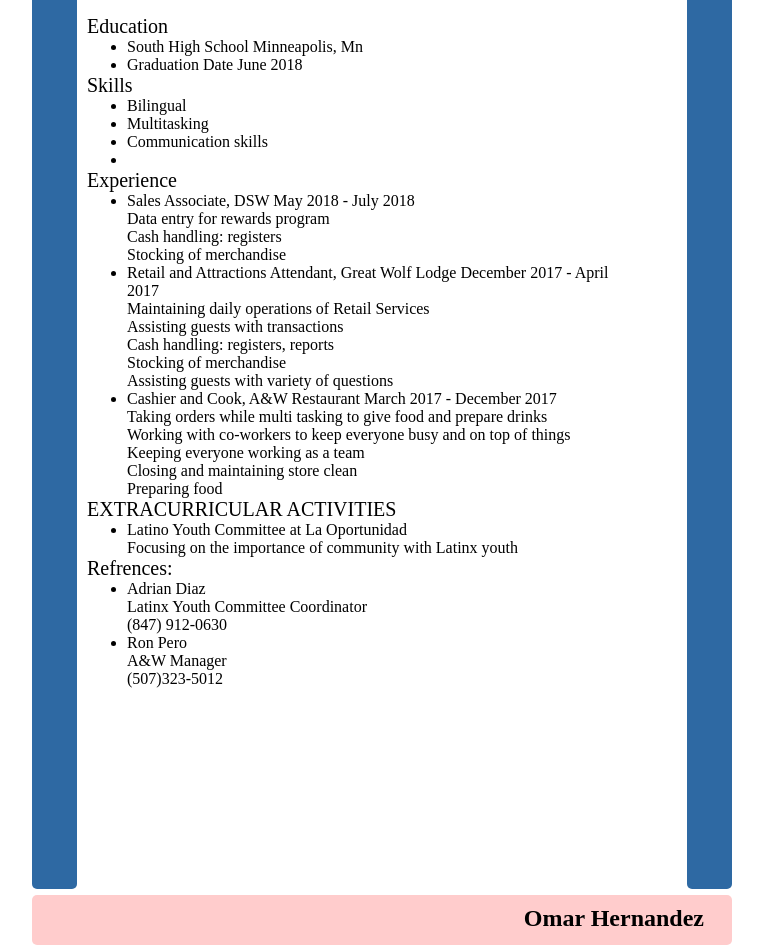
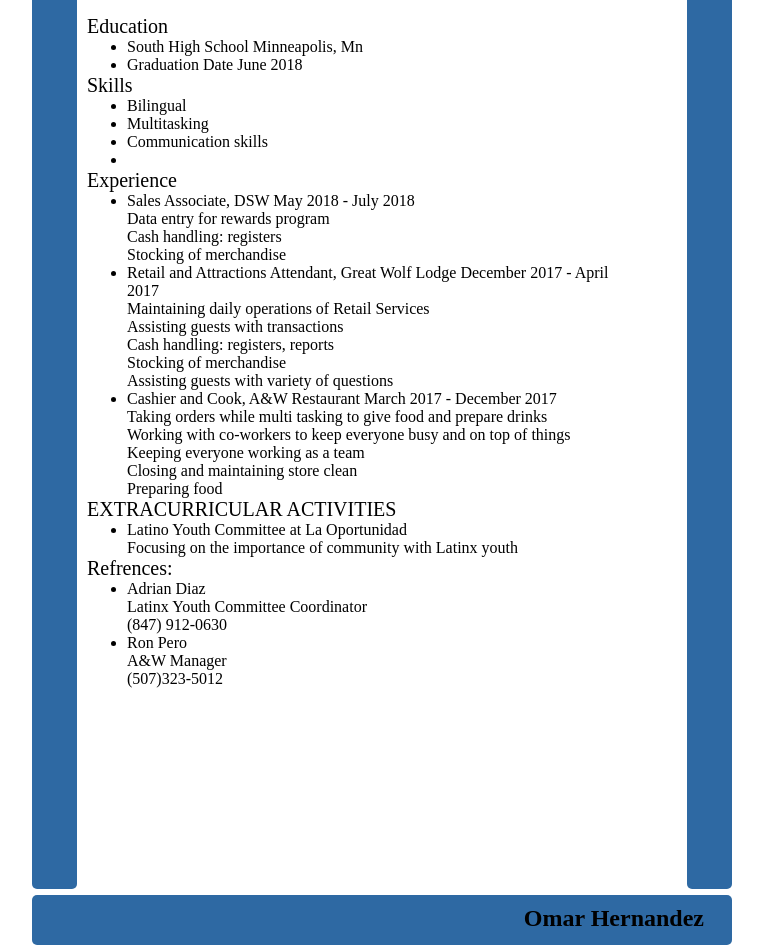
Before and after one commit to owop1801/owop1801.github.io, a plain HTML site: page index.html in a window 1280 px wide. Shown: the part 111-1056 px from the top of the page, without its empty margins (258-1021 px from the left). Drawn offline with Linux system fonts and the light colour scheme.

Commit message:
color edit

```diff
--- a/style.css
+++ b/style.css
@@ -27,7 +27,7 @@ div {
 #footer {
   height: 50px;
   width: 100%;
-  background-color: #ffcccc;
+  background-color: #2e69a3;
   clear: both;
   position: relative;
 }
```
